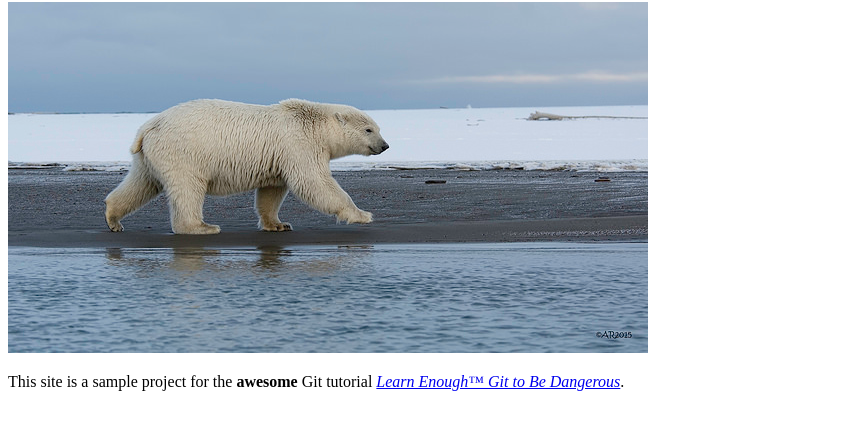
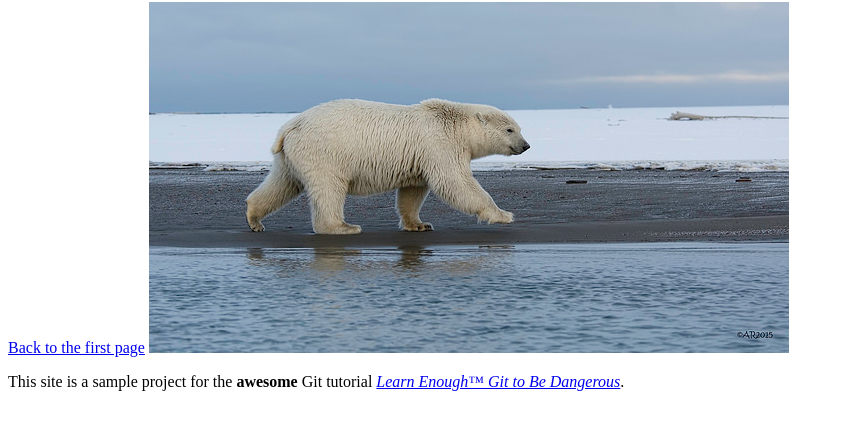
Before and after one commit to Aggewestside/website, a plain HTML site: page about.html in a window 1280 px wide. Shown: the part 78-508 px from the top of the page, without its empty margins (0-844 px from the left). Drawn offline with Linux system fonts and the light colour scheme.

Commit message:
la till en länk på about.html

```diff
--- a/about.html
+++ b/about.html
@@ -8,6 +8,8 @@
 </head>
 <body>
   <h1>About</h1>
+ <a href="index.html">Back to the first page</a>
+
 <a href="https://www.flickr.com/photos/puliarfanita/22959238329"> <img src="images/polar_bear.jpg" alt="Polar bear"> </a>
     <p>
       This site is a sample project for the <strong>awesome</strong> Git
```
